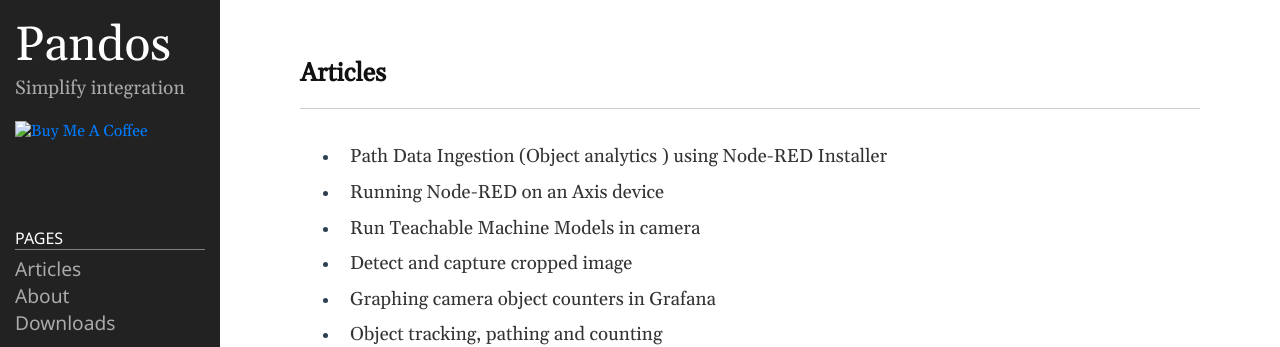
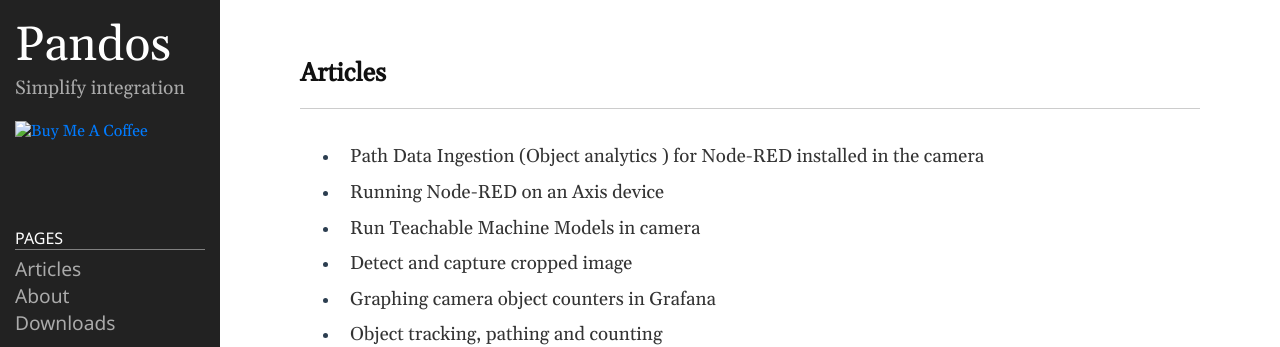
Before and after one commit to pandosme/pandosme.github.io, a Jekyll site: the page built from docs/index.md, in a window 1280 px wide. Shown: the top 347 px of the page. Built offline with Jekyll 4.4.1, drawn with Linux system fonts in a browser that asks for light colours.

Commit message:
Update 2023-10-15-Path-Ingestion.md

```diff
--- a/docs/_posts/2023-10-15-Path-Ingestion.md
+++ b/docs/_posts/2023-10-15-Path-Ingestion.md
@@ -1,6 +1,6 @@
 ---
 layout: post
-title:  "Path Data Ingestion (Object analytics ) using Node-RED Installer"
+title:  "Path Data Ingestion (Object analytics ) for Node-RED installed in the camera"
 date: 2023-10-15 00:00:00 +0200
 categories: [ACAP,Node-RED]
 ---
```
